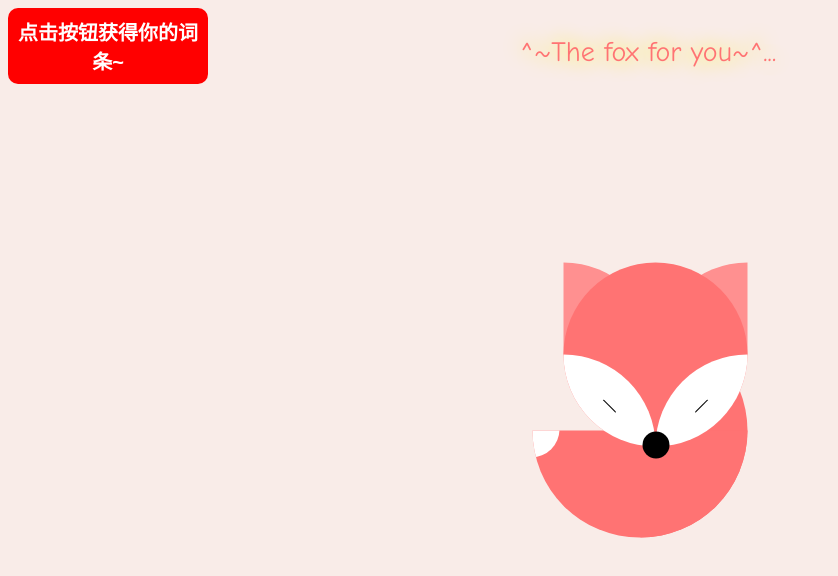
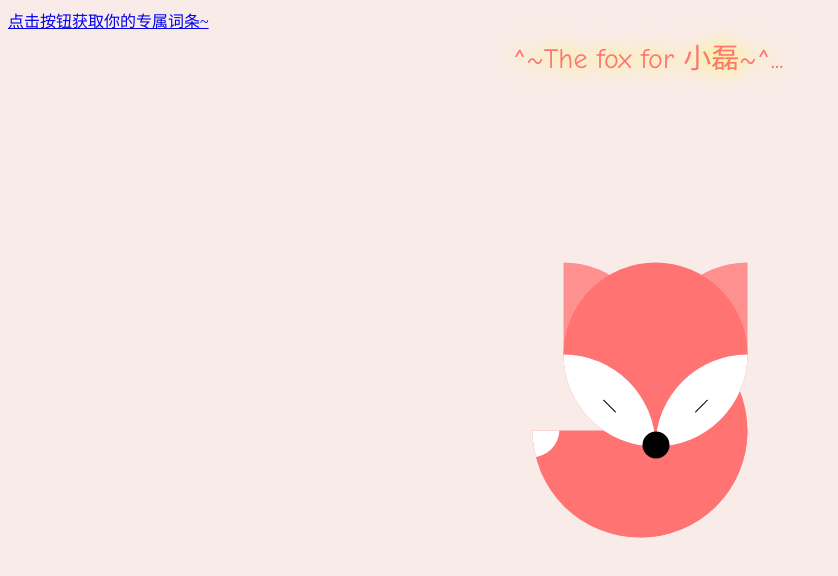
Before and after one commit to CaiSenYu-N/fox, a plain HTML site: page index.html in a window 1280 px wide. Shown: the whole page, without its empty margins (0-838 px from the left). Drawn offline with Linux system fonts and the light colour scheme.

Commit message:
Update index.html

```diff
--- a/index.html
+++ b/index.html
@@ -8,7 +8,7 @@
   </head>
   <body>
     <p style="width:100%;height:450px;display:block;link-height:45px;text-align:center;">
-    ^~The fox for you~^...
+    ^~The fox for 小磊~^...
     </p>
     <div class="fox">
   <div class="head">
@@ -21,8 +21,11 @@
   <div class="body"></div>
   <div class="tail"></div>
 </div>
-<a href="https://baike.baidu.com/item/%E5%82%BB%E5%AD%90/1203902?fr=aladdin">
-  <button type="button" name="button">点击按钮获得你的词条~</button>
-</a>
+
+    <a href="https://baike.baidu.com/item/%E5%B0%8F%E5%8F%AF%E7%88%B1/84262">
+      点击按钮获取你的专属词条~
+    </a>
+
+
   </body>
 </html>
```
